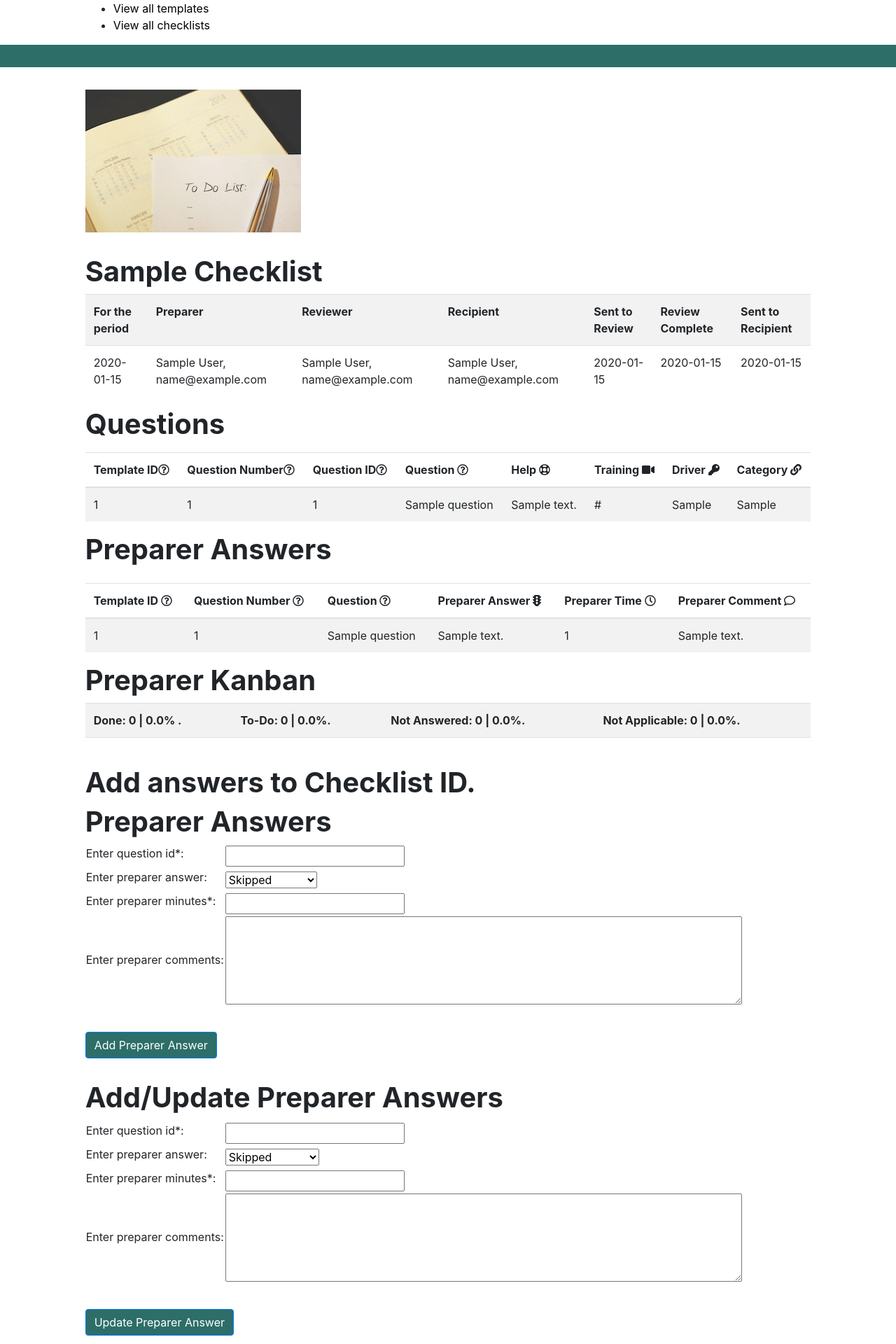
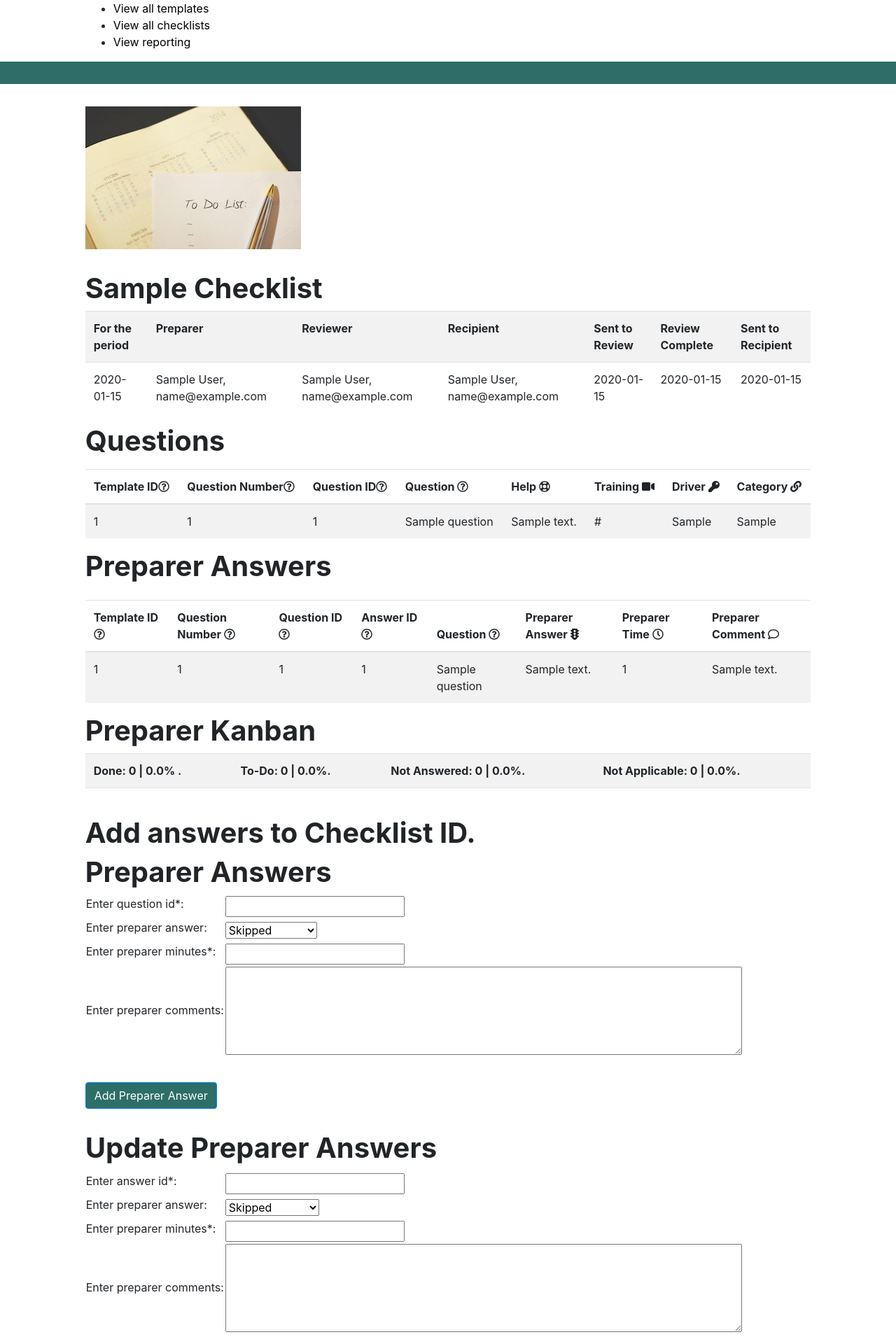
Before and after one commit to annewoosam/dynamic-checklist-generator, a Flask app: page /checklists/1 in a window 1280 px wide. Shown: the top 1920 px of the page at 70% size. Run offline with Flask 2, Linux system fonts and the light colour scheme; tables that the repository leaves empty hold one stand-in row (values such as "Sample post"); lists and menus that the app fills with data are empty; some libraries are stand-ins or nearby versions.

Commit message:
applied sort logic to question-related tables; small menu additions

```diff
--- a/wireframe to simple web/server.py
+++ b/wireframe to simple web/server.py
@@ -165,13 +165,13 @@ def all_checklistsstats():
 
     corrections_by_question_count=[q[0] for q in db.session.query(db.func.count(Answer.answer_id)).filter(Answer.reviewer_ready=='c').group_by(Answer.answer_id).all()]
 
-
+    questions_requiring_training=[r.question for r in db.session.query(TemplateQuestion).outerjoin(Answer, Answer.question_id==TemplateQuestion.question_id).filter(Answer.reviewer_ready=='c').all()]
     # 3.0 after grad version
 
     # go back and apply to group by preparer sorted by most to least
 
 
-    return render_template('all_checklistsstats.html', checklists=checklists, users=users, answer=answer, questions=questions, questions_with_corrections=questions_with_corrections, corrections_by_question_count=corrections_by_question_count, sent_count=sent_count, reviewed_count=reviewed_count, in_review_count=in_review_count, started_count=started_count)
+    return render_template('all_checklistsstats.html', checklists=checklists, users=users, answer=answer, questions=questions, questions_with_corrections=questions_with_corrections, corrections_by_question_count=corrections_by_question_count, questions_requiring_training=questions_requiring_training, sent_count=sent_count, reviewed_count=reviewed_count, in_review_count=in_review_count, started_count=started_count)
 
 
 @app.route('/checklists/<checklist_id>')
@@ -227,8 +227,8 @@ def show_checklist(checklist_id):
     not_applicable_percent_reviewer=round(not_applicable_count_reviewer/TemplateQuestion.query.filter(TemplateQuestion.template_id==checklist.template_id).count()*100,2)
 
     not_answered_percent_reviewer=round(not_answered_count_reviewer/TemplateQuestion.query.filter(TemplateQuestion.template_id==checklist.template_id).count()*100,2)
-
-    return render_template('checklist_details.html', checklist=checklist, users=users, answers=answers, questions=questions, to_do_count=to_do_count_reviewer, done_count=done_count, not_applicable_count=not_applicable_count, not_answered_count=not_answered_count, done_percent=done_percent, to_do_percent=to_do_percent, not_applicable_percent=not_applicable_percent, not_answered_percent=not_answered_percent, done_count_reviewer=done_count_reviewer, done_percent_reviewer=done_percent_reviewer, to_do_count_reviewer=to_do_count_reviewer, to_do_percent_reviewer=to_do_percent_reviewer, not_applicable_count_reviewer=not_applicable_count_reviewer, not_applicable_percent_reviewer=not_applicable_percent_reviewer, not_answered_count_reviewer=not_answered_count_reviewer, not_answered_percent_reviewer=not_answered_percent_reviewer)
+    sortparams = { 'sortby': 'question_id', 'sortdir': 'asc' }
+    return render_template('checklist_details.html', sortparams=sortparams, checklist=checklist, users=users, answers=answers, questions=questions, to_do_count=to_do_count_reviewer, done_count=done_count, not_applicable_count=not_applicable_count, not_answered_count=not_answered_count, done_percent=done_percent, to_do_percent=to_do_percent, not_applicable_percent=not_applicable_percent, not_answered_percent=not_answered_percent, done_count_reviewer=done_count_reviewer, done_percent_reviewer=done_percent_reviewer, to_do_count_reviewer=to_do_count_reviewer, to_do_percent_reviewer=to_do_percent_reviewer, not_applicable_count_reviewer=not_applicable_count_reviewer, not_applicable_percent_reviewer=not_applicable_percent_reviewer, not_answered_count_reviewer=not_answered_count_reviewer, not_answered_percent_reviewer=not_answered_percent_reviewer)
 
 @app.route('/createchecklist', methods=['POST'])
 
@@ -274,7 +274,7 @@ def create_preparer_answer():
 
     preparer_comment = request.form.get('preparer_comment')
 
-    crud.create_prepareranswer(checklist_id, question_id, preparer_answer, preparer_time, preparer_comment)
+    crud.create_prepareranswer(checklist_id, template_id, question_id, preparer_answer, preparer_time, preparer_comment)
 
     flash('Preparer answer posted! Select checklist.')
 
@@ -289,7 +289,7 @@ def update_preparer_answer():
 
     checklist_id = request.form.get('checklist_id')
 
-    question_id = request.form.get('question_id')
+    answer_id = request.form.get('answer_id')
 
     preparer_answer = request.form.get('preparer_answer')
 
@@ -297,33 +297,9 @@ def update_preparer_answer():
 
     preparer_comment = request.form.get('preparer_comment')
 
-    crud.update_prepareranswer(checklist_id, question_id, preparer_answer, preparer_time, preparer_comment)
+    crud.update_prepareranswer(checklist_id, answer_id, preparer_answer, preparer_time, preparer_comment)
 
     flash('Preparer answer updated! Select checklist.')
-
-    checklists = crud.get_checklists()
-
-    return render_template('all_checklists.html', checklists=checklists)
-
-@app.route('/createrevieweranswer', methods=['POST'])
-
-def create_reviewer_answer():
-
-    """Create new reviewer answer."""
-
-    checklist_id = request.form.get('checklist_id')
-
-    question_id = request.form.get('question_id')
-
-    reviewer_ready = request.form.get('reviewer_ready')
-
-    reviewer_time = request.form.get('reviewer_time')
-
-    reviewer_comment = request.form.get('reviewer_comment')
-
-    crud.create_revieweranswer(checklist_id, question_id, reviewer_ready, reviewer_time, reviewer_comment)
-
-    flash('Reviewer answer posted! Select checklist.')
 
     checklists = crud.get_checklists()
 
@@ -337,7 +313,7 @@ def update_reviewer_answer():
 
     checklist_id = request.form.get('checklist_id')
 
-    question_id = request.form.get('question_id')
+    answer_id = request.form.get('answer_id')
 
     reviewer_ready = request.form.get('reviewer_ready')
 
@@ -345,7 +321,7 @@ def update_reviewer_answer():
 
     reviewer_comment = request.form.get('reviewer_comment')
 
-    crud.update_revieweranswer(checklist_id, question_id, reviewer_ready, reviewer_time, reviewer_comment)
+    crud.update_revieweranswer(checklist_id, answer_id, reviewer_ready, reviewer_time, reviewer_comment)
 
     flash('Reviewer answer posted! Select checklist.')
 
--- a/wireframe to simple web/templates/checklist_details.html
+++ b/wireframe to simple web/templates/checklist_details.html
@@ -17,6 +17,7 @@
     <ul>
       <li><a href="/templates">View all templates</a></li>
       <li><a href="/checklists">View all checklists</a></li>
+      <li><a href="/checklistsstats">View reporting</a></li>
     </ul></div>
 
     <title>Preparer Dashboard</title>
@@ -167,6 +168,7 @@
   <tr>
 
     <input type="hidden" id="checklist_id" name="checklist_id" value = {{checklist.checklist_id}} >
+
     <input type="hidden" id="template_id" name="template_id" value = {{checklist.template_id}} >
 </tr>
 </form>
@@ -178,6 +180,10 @@
     <th>Template ID <i class="far fa-question-circle"></i></th>
 
     <th>Question Number <i class="far fa-question-circle"></i></th>
+
+    <th>Question ID <i class="far fa-question-circle"></i></th>
+
+    <th>Answer ID <i class="far fa-question-circle"></i></th>
 
     <th>Question <i class="far fa-question-circle"></i></th>
 
@@ -191,7 +197,7 @@
 
   <form action="/checklists/checklist_id" method="POST">
 
-{% for answer in checklist.answers %}
+{% for answer in checklist.answers|sort(attribute='template_question.question_number') %}
 
  <tr>
 
@@ -200,6 +206,10 @@
      <td> {{ answer.template_question.template_id }} </td>
 
      <td> {{ answer.template_question.question_number }} </td>
+
+     <td> {{ answer.template_question.question_id }} </td>
+
+     <td> {{ answer.answer_id }} </td>
 
      <td> {{ answer.template_question.question}} </td>
 
@@ -235,7 +245,7 @@
     <td>
 
 
-      {% for answer in checklist.answers %}
+      {% for answer in checklist.answers|sort(attribute='question_id')  %}
 
         {% if answer.preparer_answer == 'y' %}
 
@@ -372,7 +382,7 @@
 
 </form>
 
-<h1>Add/Update Preparer Answers</h1>
+<h1>Update Preparer Answers</h1>
 
 
 
@@ -394,11 +404,11 @@
 
   <td>
 
-    <label for="question_number">Enter question id*:</label></td>
+    <label for="answer_id">Enter answer id*:</label></td>
 
   <td>
 
-    <input type="number" id="question_number" name="question_number" min=1 required>
+    <input type="number" id="answer_id" name="answer_id" min=1 required>
 
   </td>
 
@@ -503,12 +513,13 @@ function myFunction() {
   </table>
 
 
-
 <h1>Reviewer Answers</h1>
 
 <table class="table table-hover table-striped">
 
   <thead>
+
+    <th>Answer ID <i class="far fa-question-circle"></i></th>
 
     <th>Question ID <i class="far fa-question-circle"></i></th>
 
@@ -522,11 +533,13 @@ function myFunction() {
 
   </thead>
 
-{% for answer in checklist.answers %}
+{% for answer in checklist.answers|sort(attribute='question_id') %}
 
  <tr>
 
   <ol>
+
+     <td> {{ answer.answer_id }} </td>
 
      <td> {{ answer.question_id }} </td>
 
@@ -575,11 +588,11 @@ function myFunction() {
 
   <td>
 
-    <label for="question_id">Enter question id*:</label></td>
+    <label for="answer_id">Enter answer id*:</label></td>
 
   <td>
 
-    <input type="number" id="question_id" name="question_id" min=1 required>
+    <input type="number" id="answer_id" name="answer_id" min=1 required>
 
   </td>
 
@@ -643,7 +656,7 @@ function myFunction() {
 
   <tr>
 
-    <td>     {% for answer in checklist.answers %}
+    <td>     {% for answer in checklist.answers|sort(attribute='question_id') %}
 
 
 
@@ -659,7 +672,7 @@ function myFunction() {
 
      </td>
 
-    <td>     {% for answer in checklist.answers %}
+    <td>     {% for answer in checklist.answers|sort(attribute='question_id') %}
 
 
 
@@ -677,7 +690,7 @@ function myFunction() {
 
   <td>
 
-       {% for answer in checklist.answers %}
+       {% for answer in checklist.answers|sort(attribute='question_id') %}
 
           {% if answer.reviewer_ready == '' %}
 
@@ -691,7 +704,7 @@ function myFunction() {
 
     <td>
 
-      {% for answer in checklist.answers %}
+      {% for answer in checklist.answers|sort(attribute='question_id') %}
 
 
       {% if answer.reviewer_ready == 'na' %}
--- a/wireframe to simple web/templates/template_details.html
+++ b/wireframe to simple web/templates/template_details.html
@@ -45,7 +45,7 @@
     <li><a href="/templates">View all templates</a></li></a>
 
     <li><a href="/checklists">View all checklists</a></li>
-
+    <li><a href="/checklistsstats">View reporting</a></li>
     </div>
 
     <div><a class="nav-link" href=""></a></div>
@@ -82,7 +82,7 @@
 
       <td>Created  by user:</td>
 
-      <td> {{ template.created_by }}  </td>
+      <td> {% if template.creator %} {{ template.creator.user_full_name }}, {{ template.creator.email }} {% endif %} </td> </td>
 
     </tr>
   <!-- .strftime('%m-%d-%Y')  -->
```
Also changed, not shown: wireframe to simple web/crud.py (+22 -25 lines).
